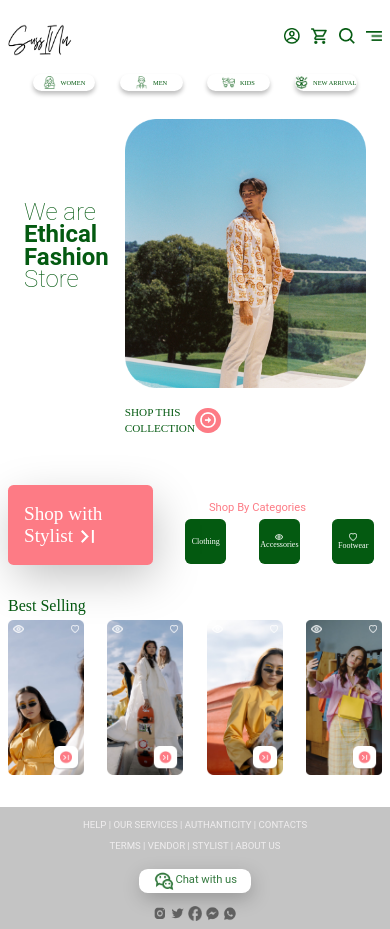
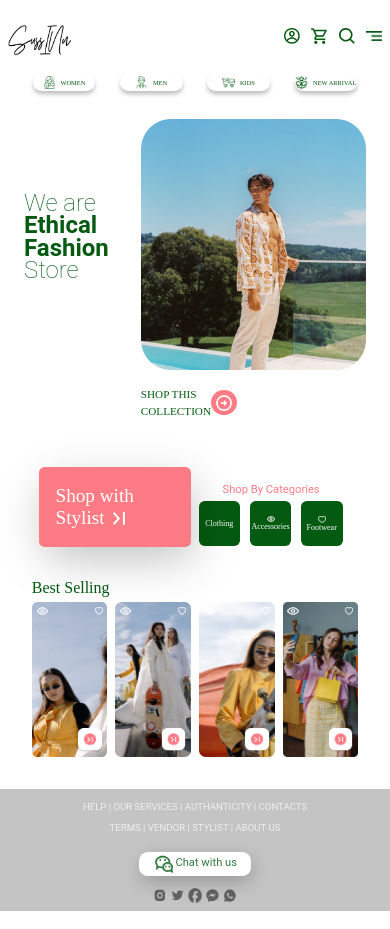
Before and after one commit to m-yunus/suss_ecommerce, a React (Create React App) app: page / in a window 390 px wide. Built offline with nearby package versions, Linux system fonts and the light colour scheme.

Commit message:
corrected respomsive error

```diff
--- a/src/Pages/Home/Home.css
+++ b/src/Pages/Home/Home.css
@@ -1,10 +1,14 @@
 .home{
   z-index: 900;
+  display: flex;
+  flex-direction: column;
+
 }
 .caption {
  align-items: center;
  line-height: 2.5rem;
  font-family: 'Roboto', sans-serif;
+ margin-right: 7rem;
 }
 
 .top-bottom-line {
@@ -146,6 +150,9 @@ line-height: normal;
   .home-middle{
     padding: 0 0;
   }
+  .caption {
+    margin-right: 5rem;
+  }
 }
 
 @media(max-width:768px){
@@ -196,6 +203,9 @@ line-height: normal;
   margin-bottom: 0.3rem;
 
 }
+.caption{
+  margin-right: 2rem;
+}
 
 
 
@@ -220,6 +230,9 @@ line-height: normal;
 }
   .home{
     padding: 0 0.5rem;
+  }
+  .caption{
+    margin-right: 1rem;
   }
 
 }
@@ -332,12 +345,12 @@ border-radius: 0.34775rem;
   margin-left: 0.5rem;
 }
 .three-box{
-  margin-left: 2rem;
+  margin-left: 0.5rem;
 
 
 }
 .cat{
-  width: 15rem;
+  width: 10rem;
   height: 5rem;
 }
 .category{
@@ -350,7 +363,7 @@ border-radius: 0.34775rem;
   font-size: 0.7rem;
   margin-top: 1rem;
   margin-bottom: 0.3rem;
-  margin-left: 3.5rem;
+  margin-left: 2rem;
 
 }
 .accessories-icon,
--- a/src/Pages/Home/Home.jsx
+++ b/src/Pages/Home/Home.jsx
@@ -18,7 +18,7 @@ const Home = () => {
       <Navbar />
       <BottomNavbar />
 
-      <section className=" home body-font px-20  home">
+      <section className=" home body-font px-20 ">
         <div className="home-top  mx-auto flex px-20      justify-between items-center ">
           <div className="caption     flex flex-col      mb-16 ">
             <h1 className="cap  flex flex-col  mb-4 mt-4  ">
@@ -77,9 +77,9 @@ const Home = () => {
             </div>
           </div>
         </div>{" "}
-        <div className="home-bottom  mt-20  ">
+        <div className="home-bottom mx-auto mt-20  ">
           <h1 className="best-selling mb-4">Best Selling</h1>
-          <div className="flex  justify-between gap-2">
+          <div className="flex   gap-2">
             {BestSelling.map((data) => (
               <div key={data.id} className="relative best-selling-set">
                 <div className="">
--- a/src/assets/css/Navbar/Navbar.css
+++ b/src/assets/css/Navbar/Navbar.css
@@ -81,3 +81,10 @@
     padding-top: 0.1rem;
   }
 }
+@media (min-width: 2560px) {
+.navbar{
+  width: 80rem;
+  display: flex;
+  justify-content: center;
+}
+}
--- a/src/assets/css/Sidebar/Sidebar.css
+++ b/src/assets/css/Sidebar/Sidebar.css
@@ -171,3 +171,8 @@ ul {
   }
 
 }
+@media (min-width: 2560px) {
+.sidebar{
+  margin-right: 42rem;
+}
+}
--- a/src/layout/BottomNavbar.jsx
+++ b/src/layout/BottomNavbar.jsx
@@ -8,7 +8,7 @@ import newarrival from "../../src/assets/images/Bottom-nav/new-arrival.png";
 const BottomNavbar = () => {
   return (
     <>
-      <div className="navbar   px-20">
+      <div className="navbar  mx-auto  px-20">
         <div className="bottom-nav flex justify-evenly py-7">
           <div className="box flex gap-2">
             <img className="nav-icon " src={women} alt="" />
--- a/src/layout/Navbar.jsx
+++ b/src/layout/Navbar.jsx
@@ -27,7 +27,7 @@ const Navbar = () => {
 
   return (
     <>
-      <header className="navbar  body-font px-20 ">
+      <header className="navbar  body-font px-20 mx-auto">
         <div className="container mx-auto flex    items-center justify-between ">
           <a className="flex title-font font-medium items-center mb-4  ">
             <span className="">
```
